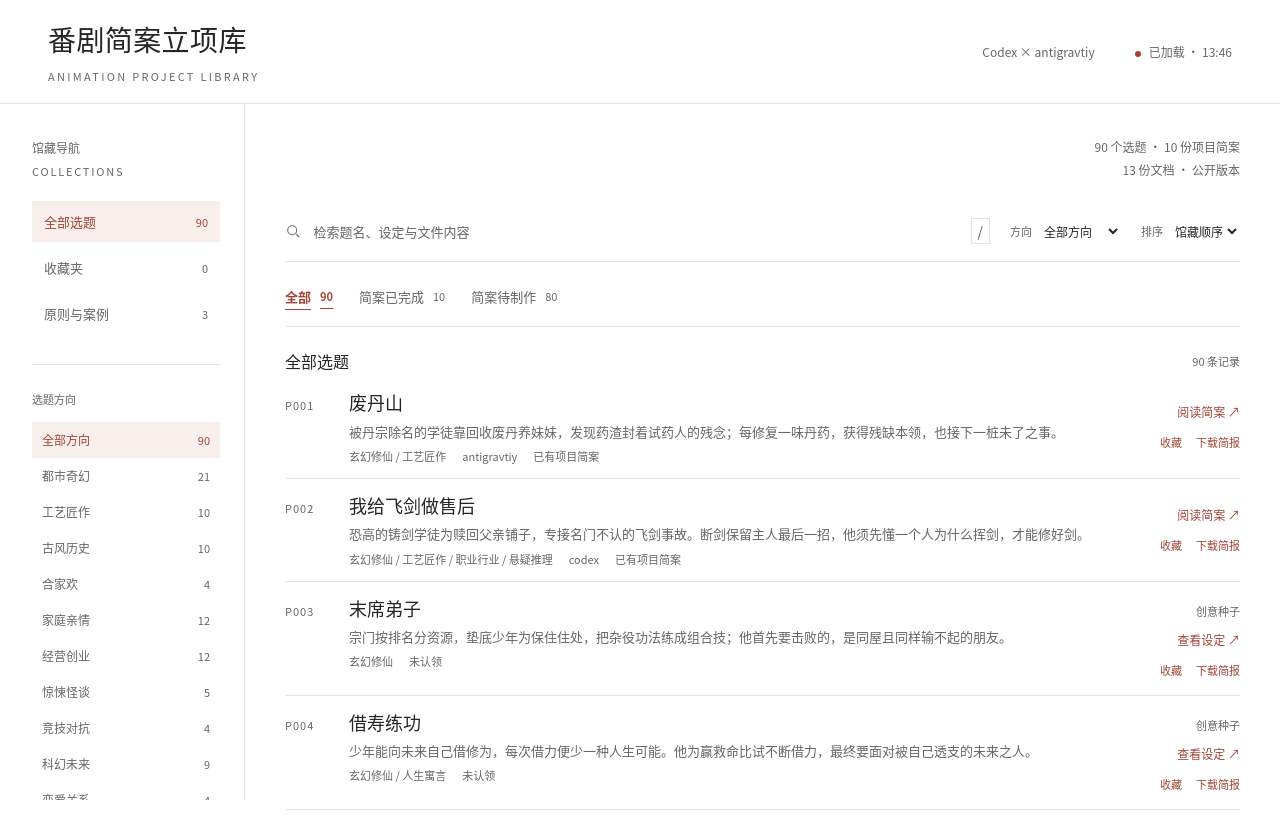
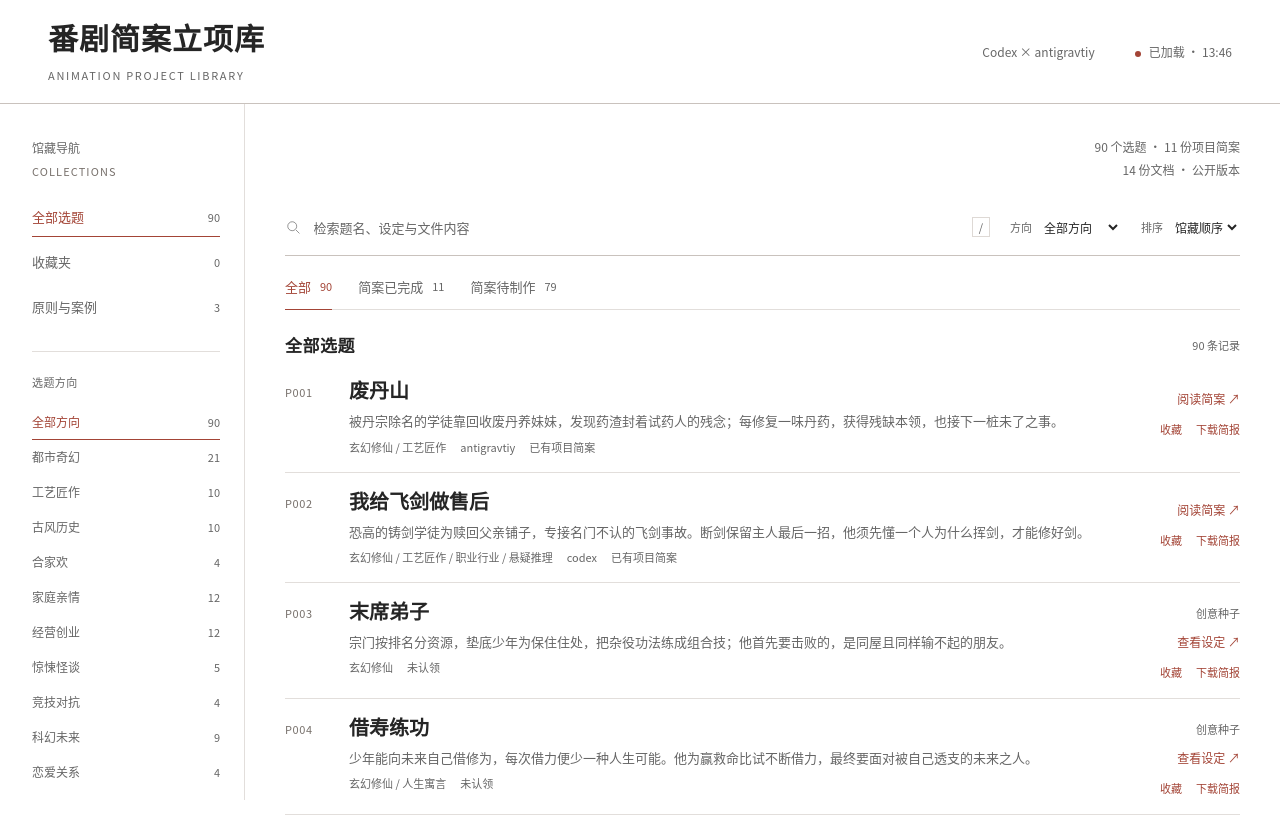
Before and after one commit to zhugenle/animation-library, a plain HTML site: page index.html in a window 1280 px wide. Shown: the top 821 px of the page. Drawn offline with Linux system fonts and the light colour scheme.

Commit message:
Update public animation library

```diff
--- a/style.css
+++ b/style.css
@@ -37,3 +37,43 @@ kbd,code,pre{font-family:var(--sans)}
 .brief-tab:hover,.brief-tab.active{color:var(--accent)}
 .brief-tab.active{font-weight:600;text-decoration:underline;text-underline-offset:7px}
 @media(max-width:650px){.brief-filters{gap:10px 20px}.brief-tab{font-size:12px}}
+
+/* Academic refinement: hairline states, Song-style headings, unchanged body face. */
+:root{--heading:'STZhongsong','Noto Serif SC','Songti SC','SimSun',serif;--line:#e2dedb}
+.brand,h1,h2,h3,h4,h5,h6,.entry h3,.section-line h2,.file-row button,article h2{font-family:var(--heading);font-weight:700}
+.brand{font-size:30px;letter-spacing:1px;line-height:1.35}
+.brand small{font-family:var(--sans);font-weight:400;letter-spacing:1.7px;margin-top:7px}
+.masthead{border-bottom-color:#c9c2bd}
+.side-title{margin-bottom:18px}.side-title span{letter-spacing:1.1px;color:#77706b}
+.nav-item{position:relative;padding:10px 0;border-bottom:1px solid transparent}
+.nav-item.active,.nav-item:hover{background:transparent;color:var(--accent)}
+.nav-item.active{border-bottom-color:var(--accent)}
+.nav-item span{color:var(--muted)}
+.direction-option{position:relative;padding:8px 0;border-bottom:1px solid transparent}
+.direction-option:hover,.direction-option.active{background:transparent;color:var(--accent)}
+.direction-option.active{border-bottom-color:var(--accent)}
+.direction-option.active span:first-child{font-weight:500}
+.direction-option span:last-child{color:var(--muted)}
+.tree-file:hover,.tree-file.selected{background:transparent;text-decoration:underline;text-decoration-thickness:1px}
+.tree-label{padding-top:22px;margin-top:24px;letter-spacing:.4px}
+.sidebar footer{font-size:11px;line-height:2.1}
+.toolbar{border-bottom-color:#c9c2bd;padding-top:8px;padding-bottom:10px}
+.search svg{stroke-width:1}
+kbd{background:transparent;border-color:#ded9d5;font-size:11px;padding:1px 6px}
+.brief-filters{padding:13px 0 0;gap:8px 26px}
+.brief-tab{padding:8px 0 12px;border-bottom:1px solid transparent;margin-bottom:-1px}
+.brief-tab.active{font-weight:500;text-decoration:none;border-bottom-color:var(--accent)}
+.section-line{margin:22px 0 5px}.section-line h2{font-size:17px;letter-spacing:.5px}
+.entry h3{font-size:20px;line-height:1.4;margin-bottom:5px}
+.entry h3 button:hover{text-decoration-thickness:1px}
+.entry{padding:15px 0;border-bottom-color:var(--line)}
+.entry-id{letter-spacing:.6px;color:#77706b}
+.entry-meta{column-gap:14px;row-gap:4px;line-height:1.7}
+.text-button:hover,.favorite-button[aria-pressed="true"]{text-decoration-thickness:1px}
+article h1{letter-spacing:.6px}article h2{letter-spacing:.3px}
+article th{background:transparent;font-weight:600;border-top:1px solid #c9c2bd}
+article pre{background:transparent;border:1px solid var(--line)}
+article blockquote{border-left-color:#c9c2bd}
+#toast{background:#fff;color:var(--ink);border:1px solid #c9c2bd}
+::-webkit-scrollbar{width:4px;height:4px}::-webkit-scrollbar-thumb{background:#c9c2bd}
+@media(max-width:650px){.brand{font-size:25px}.brand small{font-size:10px;letter-spacing:1px}.nav-item{padding:8px 0;margin-right:18px}.entry h3{font-size:19px}.section-line{margin-top:20px}.brief-filters{gap:8px 20px}.brief-tab{padding-bottom:11px}}
```
Also changed, not shown: data/files/bf3513924d9fa0412703c77c.json (added, +1 -0 lines), data/index.json (+1 -1 lines), app.js.
